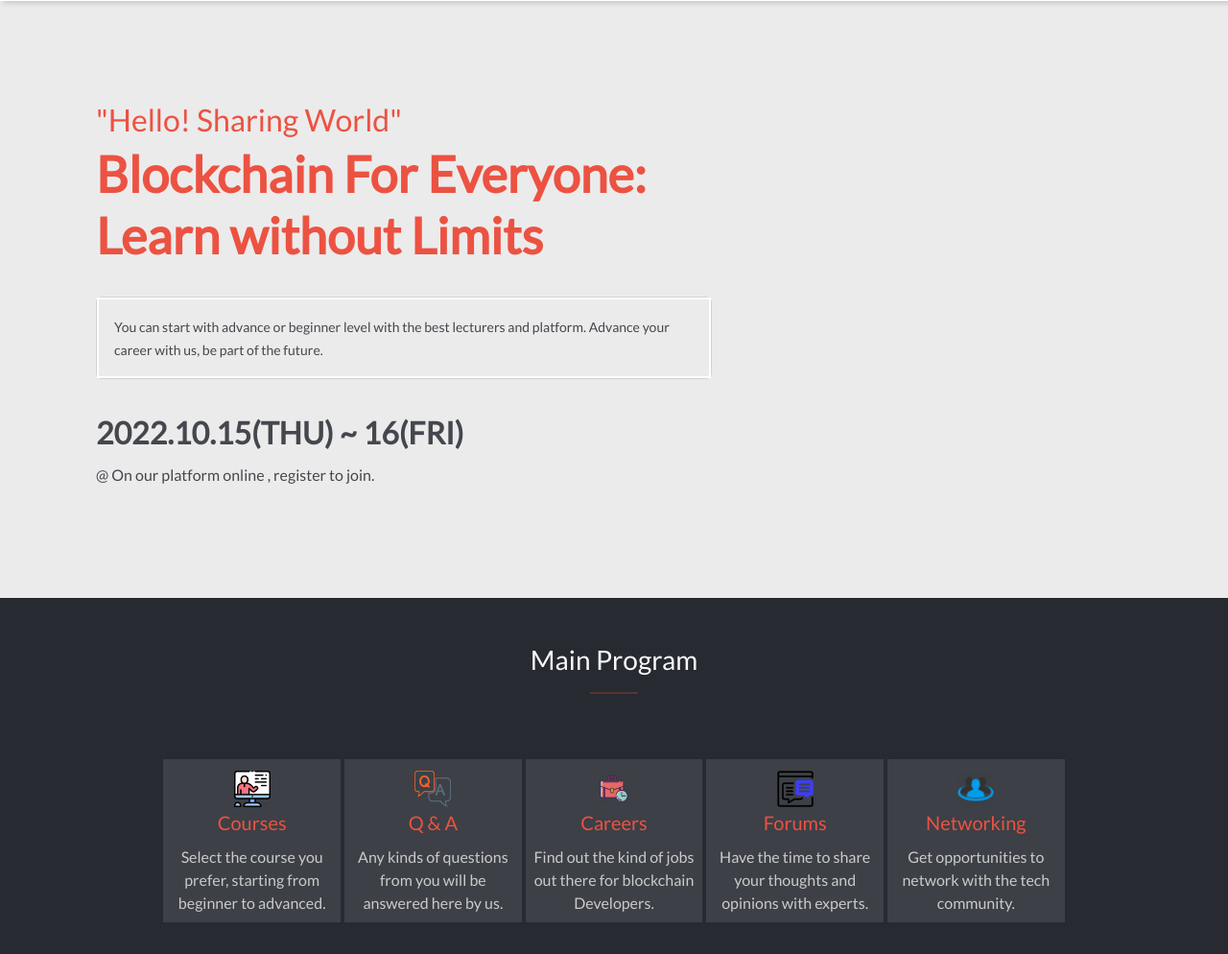
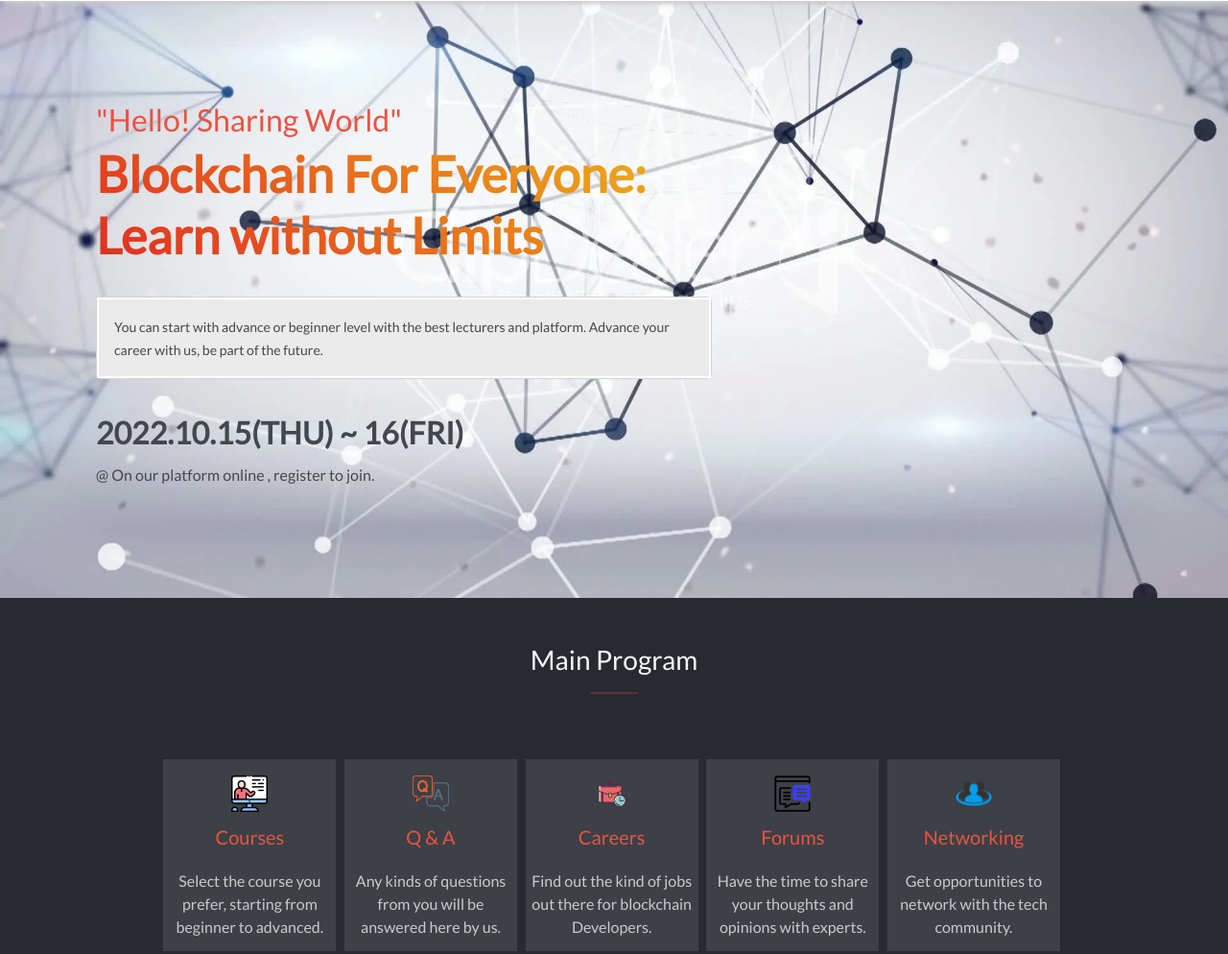
Before and after one commit to yetemegn-telaye/Blockchain-Learning-Website, a website: page index.html in a window 1280 px wide. Shown: the part 95-1089 px from the top of the page at 96% size. Drawn offline with nearby package versions, Linux system fonts and the light colour scheme.

Commit message:
Fix issues on work and headline section

```diff
--- a/Css/style.css
+++ b/Css/style.css
@@ -3,6 +3,16 @@
   margin: 0;
   padding: 0;
   box-sizing: border-box;
+}
+
+header {
+  background-image: url('/images/bgImage2.webp');
+  background-size: cover;
+  background-repeat: no-repeat;
+  top: 0;
+  right: 0;
+  bottom: 0;
+  left: 0;
 }
 
 .bg-container-dark {
@@ -37,6 +47,13 @@
 .headline-h1 {
   font-size: 3.25rem;
   line-height: 4rem;
+  background-color: #e0b712;
+  background-image: linear-gradient(40deg, hsla(0, 77%, 51%, 0.938), #edb91a);
+  background-size: 100%;
+  -webkit-background-clip: text;
+  -moz-background-clip: text;
+  -webkit-text-fill-color: transparent;
+  -moz-text-fill-color: transparent;
 }
 
 .main-logo {
@@ -144,4 +161,9 @@
   .program-text-desktop {
     text-align: center;
   }
+
+  .main-program-item {
+    max-width: 180px;
+    min-height: 200px;
+  }
 }
```
Also changed, not shown: images/bgImage2.webp (added).
